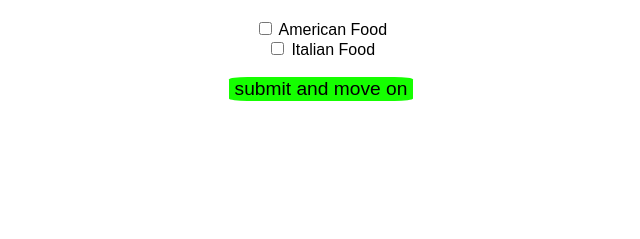
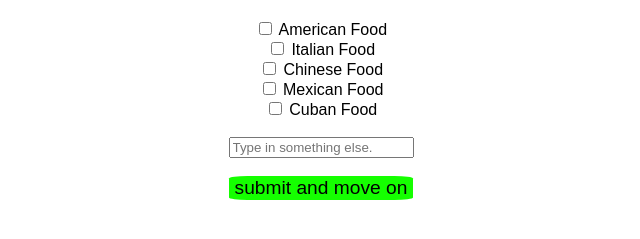
Before and after one commit to AsherTornado2/WhatsForDinner, a plain HTML site: page questions/qn1.html in a window 1280 px wide. Shown: the part 61-300 px from the top of the page, without its empty margins (319-959 px from the left). Drawn offline with Linux system fonts and the light colour scheme.

Commit message:
some styling, layout and added more food options

```diff
--- a/questions/qn1.html
+++ b/questions/qn1.html
@@ -11,12 +11,25 @@
 <body>
 	<div class="whatfood">
 		<h1 id="whatfoodTitle">What are you craving?</h1>
-		<input type="checkbox" id="option1" name="option1" value="AmericanFood">
+		<form>
+			<input type="checkbox" id="option1" name="option1" value="AmericanFood">
     <label for="option1">American Food</label>
     <br>
     <input type="checkbox" id="option2" name="option2" value="ItalianFood">
     <label for="option2">Italian Food</label>
     <br>
+    <input type="checkbox" id="option3" name="option3" value="ChineseFood">
+    <label for="option3">Chinese Food</label>
+    <br>
+    <input type="checkbox" id="option4" name="option4" value="MexicanFood">
+    <label for="option4">Mexican Food</label>
+    <br>
+    <input type="checkbox" id="option5" name="option5" value="CubanFood">
+    <label for="option5">Cuban Food</label>
+    <br>
+    <br>
+    <input type="checkbox/text" id="otherOption" placeholder="Type in something else.">
+    </form>
     <br>
 <button id="moveonBtn"><a href="/location.html">submit and move on</a></button>
 </div>
--- a/script.js
+++ b/script.js
@@ -10,5 +10,5 @@ function getLocation() {
 
 function showPosition(position) {
   x.innerHTML = "Latitude: " + position.coords.latitude +
-  "<br>Longitude: " + position.coords.longitude;
+    "<br>Longitude: " + position.coords.longitude;
 }
--- a/style.css
+++ b/style.css
@@ -44,9 +44,11 @@ box-shadow: 0 12px 16px 0 rgba(0,0,0,0.24),0 17px 50px 0 rgba(0,0,0,0.19);
 box-shadow: 0 12px 16px 0 rgba(0,0,0,0.24),0 17px 50px 0 rgba(0,0,0,0.19);
 }
 
-#option1 {
-  font-size: 130%;
+#option2:ch {
+margin: 0;
+padding: 0;
 }
+
 
 #google-mapsIframe {
   border: none;
```
